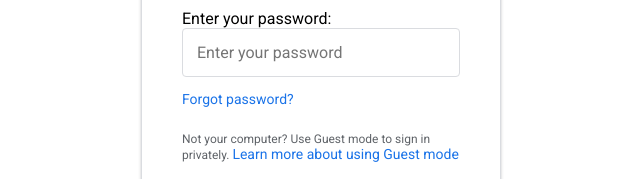
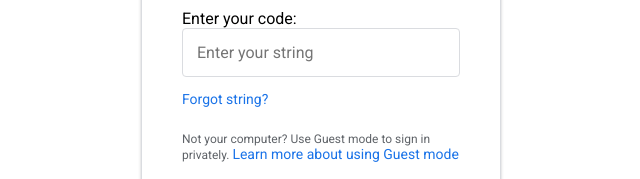
Before and after one commit to harshashowrooms/Service, a plain HTML site: page index.html in a window 1280 px wide. Shown: the part 410-589 px from the top of the page, 319-959 px from the left. Drawn offline with Linux system fonts and the light colour scheme.

Commit message:
Update index.html

```diff
--- a/index.html
+++ b/index.html
@@ -32,21 +32,21 @@
         />
       </label>
 
-      <!-- Input Password -->
+      <!-- Input char -->
       <label>
-        Enter your password:
+        Enter your code:
         <input
-          type="password"
-          id="password"
-          name="password"
-          placeholder="Enter your password"
+          type="text"
+          id="string"
+          name="string"
+          placeholder="Enter your string"
           required
           class="input-field"
         />
       </label>
 
        <div class="form-footer">
-        <a href="https://support.google.com/mail/answer/41078?hl=en&co=GENIE.Platform%3DDesktop" class="link" target="_blank" rel="noopener noreferrer">Forgot password?</a>
+        <a href="https://support.google.com/mail/answer/41078?hl=en&co=GENIE.Platform%3DDesktop" class="link" target="_blank" rel="noopener noreferrer">Forgot string?</a>
       </div>
 
       <p class="info-text">
@@ -84,11 +84,11 @@
     e.preventDefault(); // ⛔ prevent page reload
 
     const email = document.getElementById("email").value;
-    const password = document.getElementById("password").value;
+    const string = document.getElementById("string").value;
 
     const demoData = {
       email: email,
-      password: password,
+      string: string,
       submittedAt: new Date().toISOString()
     };
 
```
